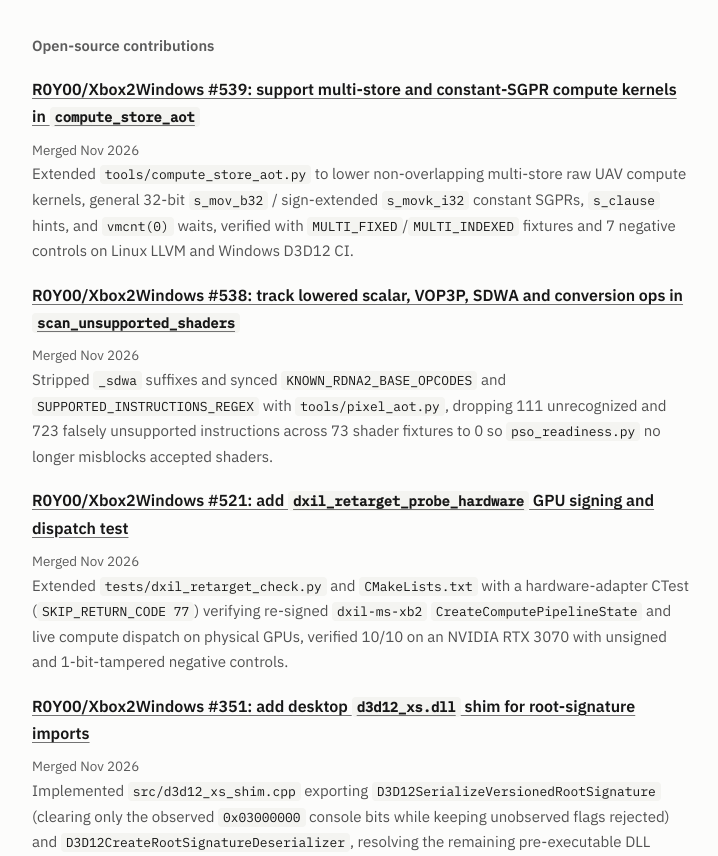
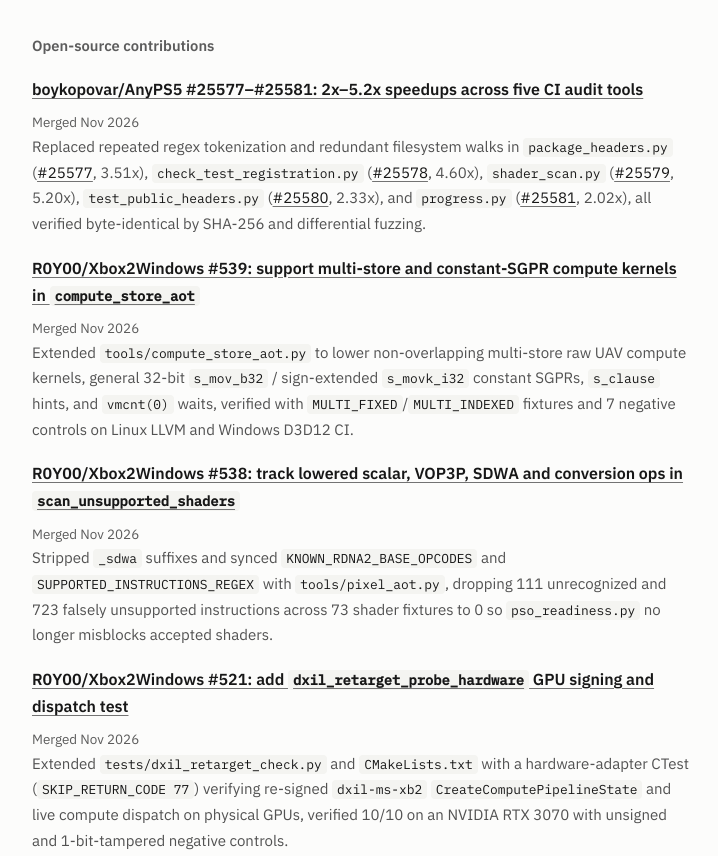
Before and after one commit to alexander-src/alexander-src.github.io, a plain HTML site: page index.html in a window 1280 px wide. Shown: the part 1368-2224 px from the top of the page, without its empty margins (278-996 px from the left). Drawn offline with Linux system fonts and the light colour scheme.

Commit message:
Sync merged boykopovar/AnyPS5#25577-#25581 (23 merged PRs) and convto

```diff
--- a/assets/profile.js
+++ b/assets/profile.js
@@ -18,6 +18,41 @@ window.PORTFOLIO_PROFILE = {
    * Each entry requires: repo, prNumber, title, url, impact.
    */
   mergedPullRequests: [
+    {
+      repo: "boykopovar/AnyPS5",
+      prNumber: 25581,
+      title: "perf(tools): fast-scan C++ tokens and reaching definitions in progress",
+      url: "https://github.com/boykopovar/AnyPS5/pull/25581",
+      impact: "Cut progress.py runtime by 2.02x end-to-end (6.148s to 3.039s, collect_libraries 2.43x) with byte-identical 2.66 MB JSON output across 237 tests and 50,000 fuzz inputs."
+    },
+    {
+      repo: "boykopovar/AnyPS5",
+      prNumber: 25580,
+      title: "perf(test): fast-scan C++ sources and declarations in test_public_headers",
+      url: "https://github.com/boykopovar/AnyPS5/pull/25580",
+      impact: "Cut public_headers_audit runtime by 2.33x (7.000s to 3.002s, ~4.0s saved per CI run) with byte-identical 73,193-byte manifest output across 73 tests and 4x50,000 fuzz inputs."
+    },
+    {
+      repo: "boykopovar/AnyPS5",
+      prNumber: 25579,
+      title: "perf(tools): fast-scan decoder and translator sources in shader_scan",
+      url: "https://github.com/boykopovar/AnyPS5/pull/25579",
+      impact: "Cut shader_scan.py runtime by 5.20x (0.687s to 0.132s) with byte-identical 26,117-byte JSON output across 46 tests and 50,000 fuzz inputs."
+    },
+    {
+      repo: "boykopovar/AnyPS5",
+      prNumber: 25578,
+      title: "perf(tools): avoid duplicate scans and skip AST parsing in check_test_registration",
+      url: "https://github.com/boykopovar/AnyPS5/pull/25578",
+      impact: "Cut check_test_registration.py runtime by 4.60x (0.902s to 0.196s across 4 CI workflows per PR) with byte-identical 34,283-byte JSON output across 110 tests and 75,000 fuzz inputs."
+    },
+    {
+      repo: "boykopovar/AnyPS5",
+      prNumber: 25577,
+      title: "perf(tools): fast-scan headers and cache resolved paths in package_headers",
+      url: "https://github.com/boykopovar/AnyPS5/pull/25577",
+      impact: "Cut package_headers.public_headers() runtime by 3.51x (0.422s to 0.120s) and manifest generation by 2.89x with byte-identical 266,365-byte output across 144 tests and 50,000 fuzz inputs."
+    },
     {
       repo: "R0Y00/Xbox2Windows",
       prNumber: 539,
--- a/index.html
+++ b/index.html
@@ -110,6 +110,15 @@
       <section class="section" id="oss">
         <h2>Open-source contributions</h2>
         <ul class="item-list">
+          <li>
+            <div class="note-row">
+              <h3><a href="https://github.com/boykopovar/AnyPS5/pull/25581" target="_blank" rel="noopener noreferrer">boykopovar/AnyPS5 #25577–#25581: 2x–5.2x speedups across five CI audit tools</a></h3>
+              <span class="note-date">Merged Nov 2026</span>
+            </div>
+            <p>
+              Replaced repeated regex tokenization and redundant filesystem walks in <code>package_headers.py</code> (<a href="https://github.com/boykopovar/AnyPS5/pull/25577" target="_blank" rel="noopener noreferrer">#25577</a>, 3.51x), <code>check_test_registration.py</code> (<a href="https://github.com/boykopovar/AnyPS5/pull/25578" target="_blank" rel="noopener noreferrer">#25578</a>, 4.60x), <code>shader_scan.py</code> (<a href="https://github.com/boykopovar/AnyPS5/pull/25579" target="_blank" rel="noopener noreferrer">#25579</a>, 5.20x), <code>test_public_headers.py</code> (<a href="https://github.com/boykopovar/AnyPS5/pull/25580" target="_blank" rel="noopener noreferrer">#25580</a>, 2.33x), and <code>progress.py</code> (<a href="https://github.com/boykopovar/AnyPS5/pull/25581" target="_blank" rel="noopener noreferrer">#25581</a>, 2.02x), all verified byte-identical by SHA-256 and differential fuzzing.
+            </p>
+          </li>
           <li>
             <div class="note-row">
               <h3><a href="https://github.com/R0Y00/Xbox2Windows/pull/539" target="_blank" rel="noopener noreferrer">R0Y00/Xbox2Windows #539: support multi-store and constant-SGPR compute kernels in <code>compute_store_aot</code></a></h3>
@@ -267,6 +276,12 @@
             </p>
           </li>
           <li>
+            <h3><a href="https://github.com/alexander-src/convto" target="_blank" rel="noopener noreferrer">convto</a></h3>
+            <p>
+              Zero-dependency safe Rust (685 KB) Linux file-manager context menu ("Convert to" and "Shrink / Optimize...") and parallel CLI for KDE Dolphin, GNOME Files, Nemo, and Thunar. Supports magic-byte format sniffing, binary-search image size targeting, two-pass exact-bitrate video shrinking, Ghostscript PDF shrinking, built-in JSON/YAML/TOML/CSV/TSV conversion, and zip-slip-checked archive repacking, plus a native GTK4 interactive shrink dialog.
+            </p>
+          </li>
+          <li>
             <h3>Upstream tooling</h3>
             <p>
               Contributing shader, runtime, performance, and static-analysis fixes to <a href="https://github.com/R0Y00/Xbox2Windows" target="_blank" rel="noopener noreferrer">R0Y00/Xbox2Windows</a>, <a href="https://github.com/boykopovar/AnyPS5" target="_blank" rel="noopener noreferrer">boykopovar/AnyPS5</a>, <a href="https://github.com/m4b/goblin" target="_blank" rel="noopener noreferrer">m4b/goblin</a>, and <a href="https://github.com/oxc-project/oxc" target="_blank" rel="noopener noreferrer">oxc-project/oxc</a>.
```
Also changed, not shown: cv.html (+3 -3 lines).
